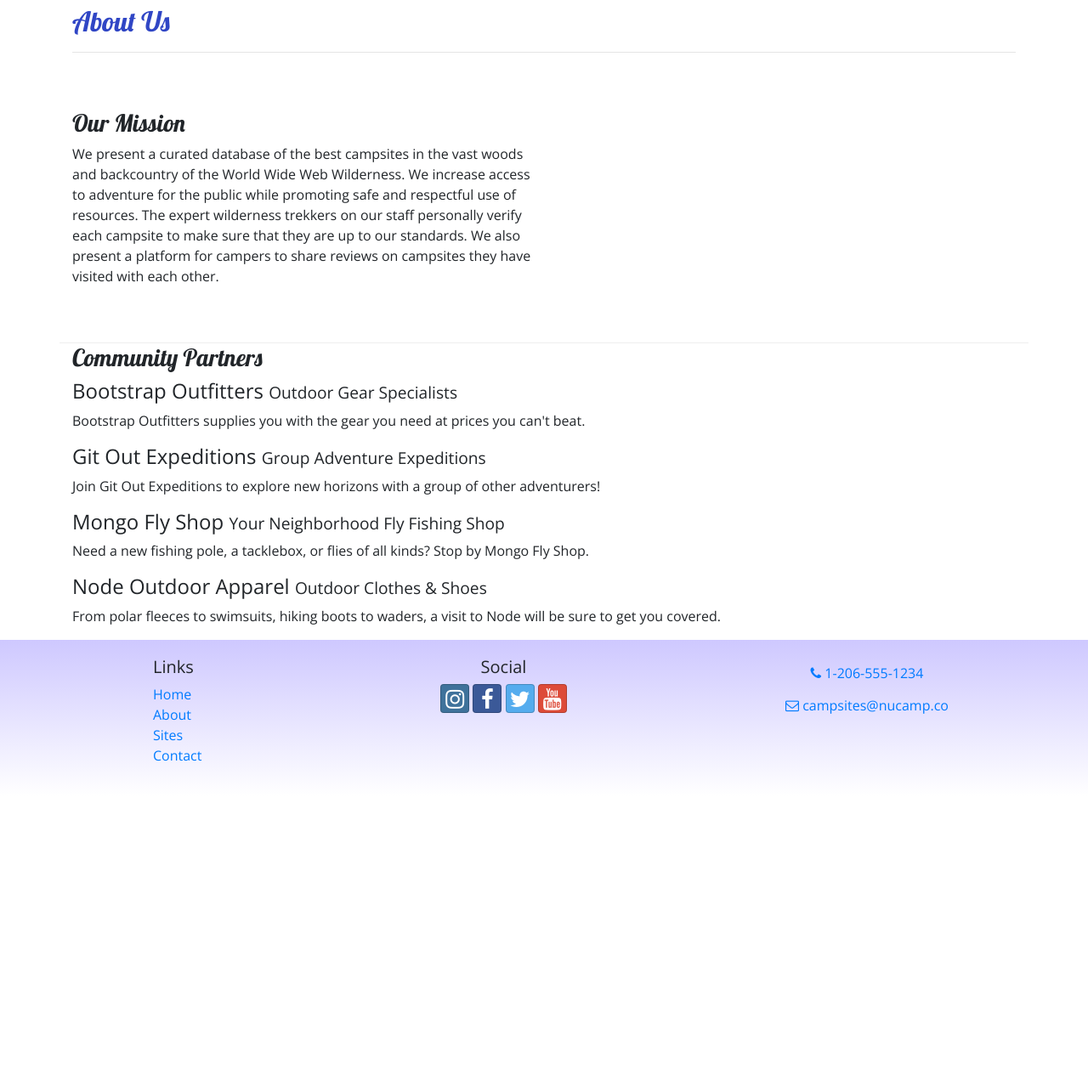
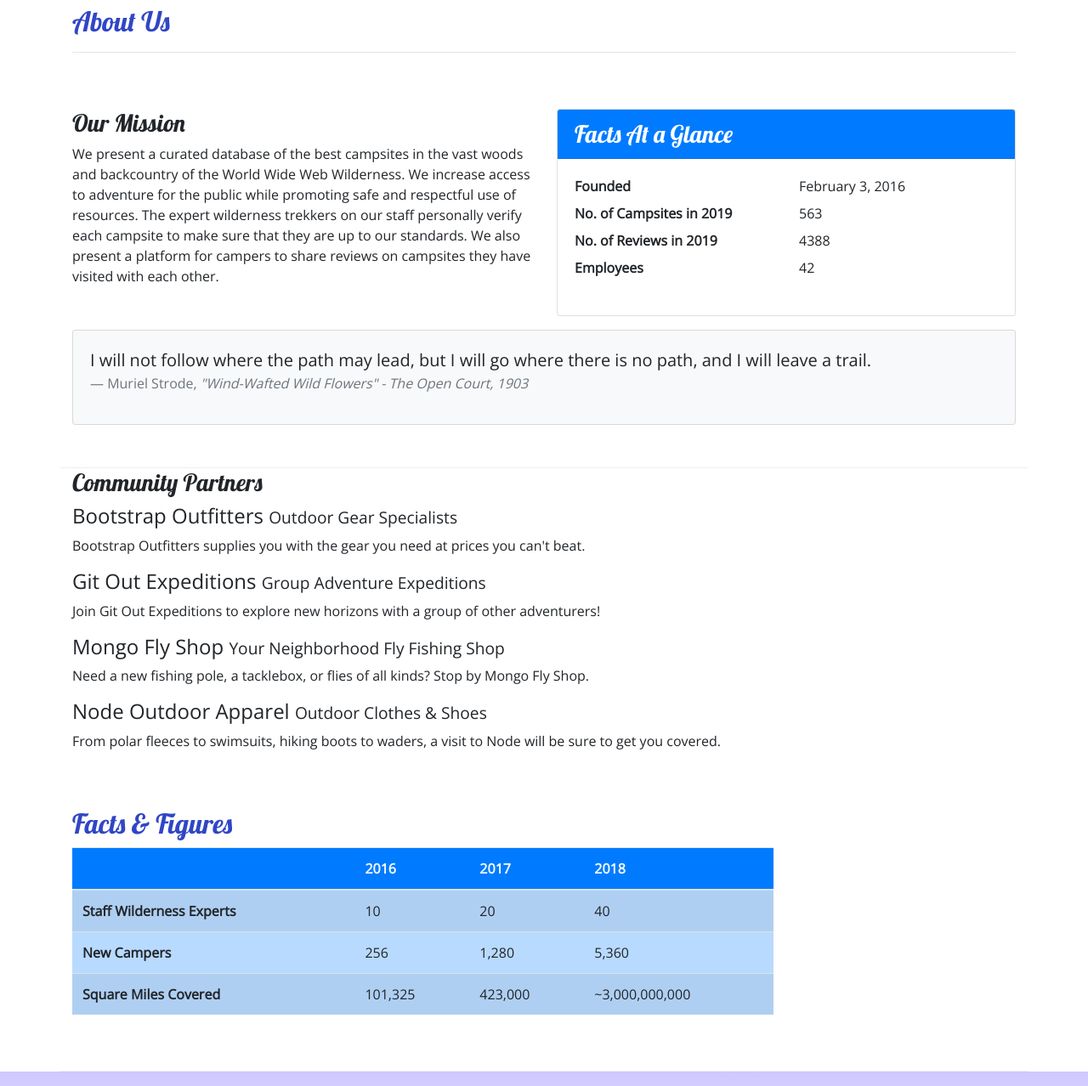
Before and after one commit to ruchanimbalkar/nucamp-bootstrap2, a website: page aboutus.html in a window 1280 px wide. Shown: the part 300-1578 px from the top of the page at 85% size. Before the commit the page ends 1237 px from the top, so only its background shows below. Drawn offline with nearby package versions, Linux system fonts and the light colour scheme.

Commit message:
Tables and Cards

```diff
--- a/aboutus.html
+++ b/aboutus.html
@@ -63,6 +63,35 @@
                 <p>We present a curated database of the best campsites
                      in the vast woods and backcountry of the World Wide Web Wilderness. We increase access to adventure for the public while promoting safe and respectful use of resources. The expert wilderness trekkers on our staff personally verify each campsite to make sure that they are up to our standards. We also present a platform for campers to share reviews on campsites they have visited with each other.</p>
             </div>
+            <div class="col-sm-6">
+                <div class="card">
+                    <h3 class="card-header bg-primary text-white">Facts At a Glance</h3>
+                    <div class="card-body">
+                        <dl class="row">
+                            <dt class="col-6">Founded</dt>
+                            <dd class="col-6">February 3, 2016</dd>
+                            <dt class="col-6">No. of Campsites in 2019</dt>
+                            <dd class="col-6">563</dd>
+                            <dt class="col-6">No. of Reviews in 2019</dt>
+                            <dd class="col-6">4388</dd>
+                            <dt class="col-6">Employees</dt>
+                            <dd class="col-6">42</dd>
+                        </dl>
+                    </div>
+                </div>
+            </div>
+            <div class="col">
+                <div class="card bg-light mt-3">
+                    <blockquote class="blockquote card-body">
+                        <p class="mb-0">I will not follow where the path may lead, but I will go where there is no path, and I will leave a trail.</p>
+                        <footer class="blockquote-footer">Muriel Strode,
+                            <cite title="Source Title">"Wind-Wafted Wild Flowers" -
+                                The Open Court, 1903
+                            </cite>
+                        </footer>
+                    </blockquote>
+        		</div>
+            </div>
 
         </div>
 
@@ -82,9 +111,48 @@
                 <p class= "d-none d-sm-block">From polar fleeces to swimsuits, hiking boots to waders, a visit to Node will be sure to get you covered.</p>
             </div>
         </div>
+
+        <div class="row row-content">
+            <div class="col-sm-9">
+            	<h2>Facts &amp; Figures</h2>
+            	<div class="table-responsive">
+               	    <table class="table table-striped">
+	                    <thead>
+	                        <tr class="bg-primary text-light">
+	                            <th></th>
+	                            <th>2016</th>
+	                            <th>2017</th>
+	                            <th>2018</th>
+	                        </tr>
+                    	</thead>
+	                    <tbody class="table-primary">
+                            <tr>
+                                <th>Staff Wilderness Experts</th>
+                                <td>10</td>
+                                <td>20</td>
+                                <td>40</td>
+                            </tr>
+                            <tr>
+                                <th>New Campers</th>
+                                <td>256</td>
+                                <td>1,280</td>
+                                <td>5,360</td>
+                            </tr>
+                            <tr>
+                                <th>Square Miles Covered</th>
+                                <td>101,325</td>
+                                <td>423,000</td>
+                                <td>~3,000,000,000</td>
+                            </tr>
+                        </tbody>
+                    </table>
+                </div>
+            </div>
+       </div>
+
     </div>
 
-    <footer>
+    <footer class="site-footer">
         <div class="container">
             <div class="row">
                 <div class="col-4 col-sm-2 offset-1">
--- a/css/styles.css
+++ b/css/styles.css
@@ -18,7 +18,7 @@ header h2 {
     color: #CEC8FF;
 }
 
-footer {
+.site-footer{
     background-image: linear-gradient(#CEC8FF, white);
     padding: 20px 0;
 }
```
Also changed, not shown: contact.html (+1 -1 lines), index.html (+1 -1 lines).
